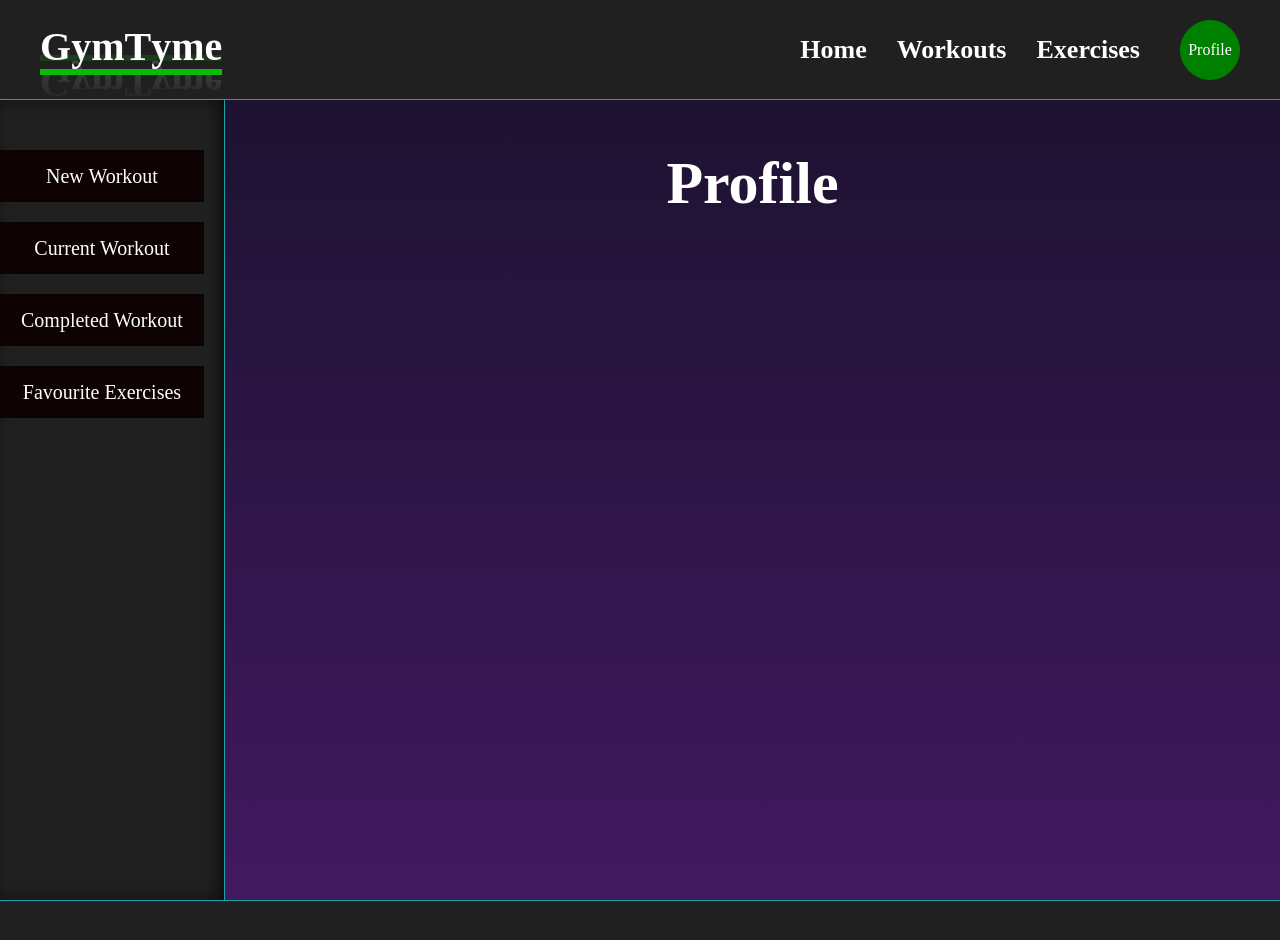
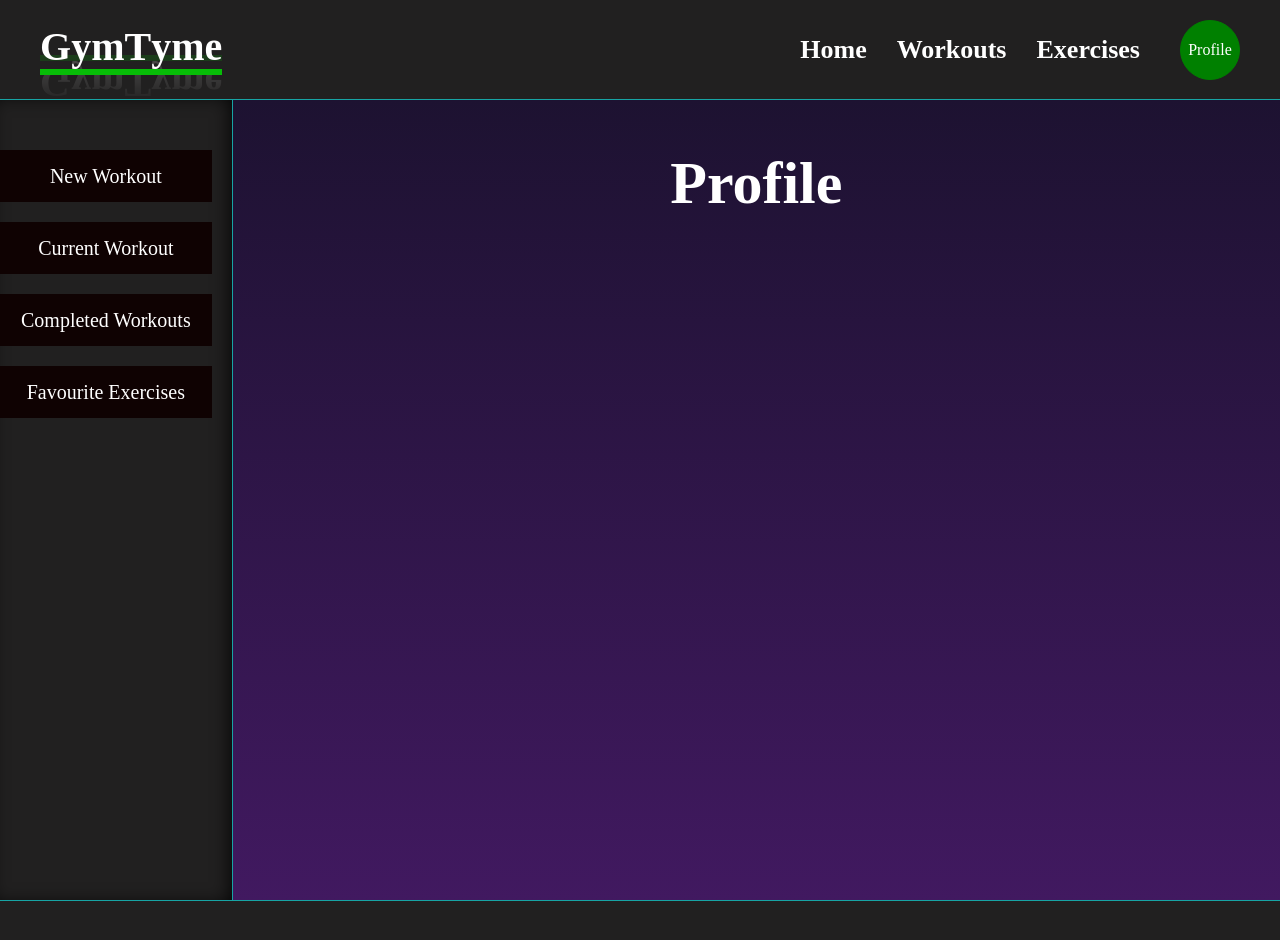
Before and after one commit to Satokii/gymtyme, a React (Vite) app: page /profile in a window 1280 px wide. Shown: the top 940 px of the page. Built offline with nearby package versions, Linux system fonts and the light colour scheme; a web font is replaced by a local one.

Commit message:
added navigation to completed workouts from home page

```diff
--- a/src/App.jsx
+++ b/src/App.jsx
@@ -24,11 +24,11 @@ function App() {
   const [newWorkout, setNewWorkout] = useState([])
   const [favourites, setFavourites] = useState([])
   const [currentWorkout, setCurrentWorkout] = useState([])
-  // const [allWorkouts, setAllWorkouts] = useState([])
   const [allWorkouts, setAllWorkouts] = useState(getInitialWorkouts)
   const [showNewWorkout, setShowNewWorkout] = useState(false)
   const [showCurrentWorkout, setShowCurrentWorkout] = useState(false)
   const [toggleShow, setToggleShow] = useState(null)
+  const [showPage, setShowPage] = useState(null)
 
   console.log('allworkouts', allWorkouts)
 
@@ -49,7 +49,7 @@ function App() {
         <Routes>
           <Route
             path='/'
-            element={<Home showInitialDisplay={showInitialDisplay} setShowInitialDisplay={setShowInitialDisplay}/>}
+            element={<Home showInitialDisplay={showInitialDisplay} setShowInitialDisplay={setShowInitialDisplay} setShowPage={setShowPage} />}
           >
           </Route>
           <Route
@@ -64,7 +64,7 @@ function App() {
           </Route>
           <Route
             path='/profile'
-            element={<Profile newWorkout={newWorkout} setNewWorkout={setNewWorkout} currentWorkout={currentWorkout} setCurrentWorkout={setCurrentWorkout} showNewWorkout={showNewWorkout} setShowNewWorkout={setShowNewWorkout} showCurrentWorkout={showCurrentWorkout} setShowCurrentWorkout={setShowCurrentWorkout} allWorkouts={allWorkouts} setAllWorkouts={setAllWorkouts} />}
+            element={<Profile newWorkout={newWorkout} setNewWorkout={setNewWorkout} currentWorkout={currentWorkout} setCurrentWorkout={setCurrentWorkout} showNewWorkout={showNewWorkout} setShowNewWorkout={setShowNewWorkout} showCurrentWorkout={showCurrentWorkout} setShowCurrentWorkout={setShowCurrentWorkout} allWorkouts={allWorkouts} setAllWorkouts={setAllWorkouts} showPage={showPage} setShowPage={setShowPage} />}
           >
           </Route>
         </Routes>
--- a/src/components/home/index.jsx
+++ b/src/components/home/index.jsx
@@ -4,7 +4,7 @@ import HomeGif from '../../assets/home/home-exercise-gif.gif'
 import HomeGifAlt from '../../assets/home/home-exercise-gif-alt.gif'
 import '../../styles/home.css'
 
-function Home({ showInitialDisplay, setShowInitialDisplay }) {
+function Home({ showInitialDisplay, setShowInitialDisplay, setShowPage }) {
 
     const [gif, setGif] = useState(true)
 
@@ -12,7 +12,6 @@ function Home({ showInitialDisplay, setShowInitialDisplay }) {
 
     function handlePageDisplay() {
         setShowInitialDisplay(false)
-
     }
 
     function toggleGif() {
@@ -41,7 +40,11 @@ function Home({ showInitialDisplay, setShowInitialDisplay }) {
                             navigate('/exercises')
                             window.scrollTo(0, 0)
                         }}><span></span><span></span><span></span><span></span>See Exercise Suggestions</li>
-                        <li className='btn-ani-target'><span></span><span></span><span></span><span></span>View Your Previous Workouts</li>
+                        <li className='btn-ani-target' onClick={() => {
+                            navigate('/profile')
+                            setShowPage('completed')
+                            window.scrollTo(0, 0)
+                        }}><span></span><span></span><span></span><span></span>View Your Previous Workouts</li>
                     </ul>
                     <div onMouseOver={() => toggleGif()}>
                         {gif ?
--- a/src/components/profile/index.jsx
+++ b/src/components/profile/index.jsx
@@ -4,7 +4,7 @@ import CurrentWorkout from '../workouts/components/CurrentWorkout'
 import AllWorkouts from '../workouts/components/AllWorkouts'
 import '../../styles/profile/profile.css'
 
-function Profile({ newWorkout, setNewWorkout, currentWorkout, setCurrentWorkout, showNewWorkout, setShowNewWorkout, showCurrentWorkout, setShowCurrentWorkout, allWorkouts, setAllWorkouts }) {
+function Profile({ newWorkout, setNewWorkout, currentWorkout, setCurrentWorkout, showNewWorkout, setShowNewWorkout, showCurrentWorkout, setShowCurrentWorkout, allWorkouts, setAllWorkouts, showPage, setShowPage }) {
 
     const INITIAL_NAV_STATE = [
         {
@@ -20,7 +20,7 @@ function Profile({ newWorkout, setNewWorkout, currentWorkout, setCurrentWorkout,
             id: 'nav-current'
         },
         {
-            title: 'Completed Workout',
+            title: 'Completed Workouts',
             className: 'inactive-profile-nav btn-ani-target',
             click: 'completed',
             id: 'nav-completed'
@@ -34,7 +34,6 @@ function Profile({ newWorkout, setNewWorkout, currentWorkout, setCurrentWorkout,
     ]
 
     const [selectedNav, setSelectedNav] = useState(INITIAL_NAV_STATE)
-    const [showPage, setShowPage] = useState(null)
 
     function toggleSelectedNav(navItem) {
         const updatedNav = selectedNav.map((nav) => {
@@ -73,7 +72,7 @@ function Profile({ newWorkout, setNewWorkout, currentWorkout, setCurrentWorkout,
             </nav>
             <div className='profile--menu-pages-container grid'>
                 <h3 className='profile--header'>Profile</h3>
-                <div>
+                <div className='profile--page-content'>
                     {showPage === 'new' && <NewWorkout newWorkout={newWorkout} setNewWorkout={setNewWorkout} currentWorkout={currentWorkout} setCurrentWorkout={setCurrentWorkout} showNewWorkout={showNewWorkout} setShowNewWorkout={setShowNewWorkout} />}
                     {showPage === 'current' && <CurrentWorkout currentWorkout={currentWorkout} setCurrentWorkout={setCurrentWorkout} showCurrentWorkout={showCurrentWorkout} setShowCurrentWorkout={setShowCurrentWorkout} allWorkouts={allWorkouts} setAllWorkouts={setAllWorkouts} />}
                     {showPage === 'completed' && <AllWorkouts allWorkouts={allWorkouts} />}
--- a/src/styles/profile/profile.css
+++ b/src/styles/profile/profile.css
@@ -85,7 +85,12 @@
     font-size: 60px;
     text-align: center;
     opacity: 0;
-    animation: 2s ease 0.2s forwards fade-in;
+    animation: 2s ease 0.4s forwards fade-in;
+}
+
+.profile--page-content {
+    opacity: 0;
+    animation: 2s ease 0.6s forwards fade-in;
 }
 
 /* FAVOURITES */
```
